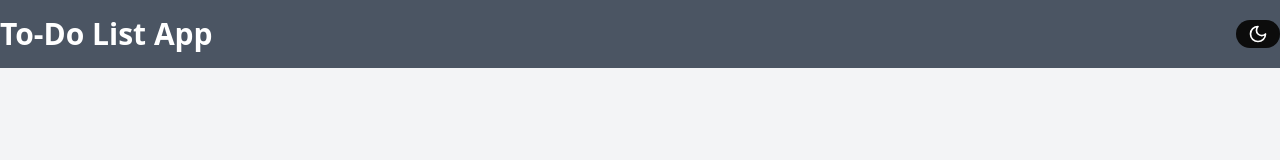
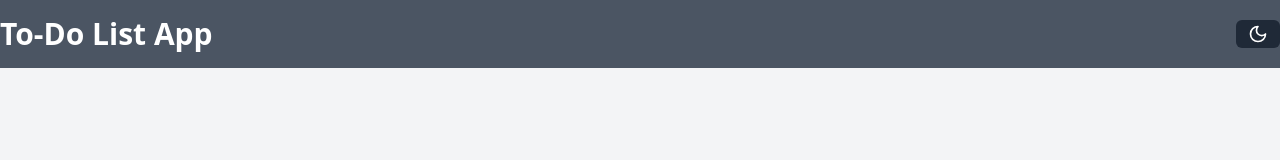
Before and after one commit to aryafrndk/my-todo-app, a React (Vite) app: page / in a window 1280 px wide. Shown: the top 160 px of the page. Built offline with nearby package versions, Linux system fonts and the light colour scheme.

Commit message:
Update Default Theme is Dark Mode

```diff
--- a/src/components/Header.jsx
+++ b/src/components/Header.jsx
@@ -1,9 +1,16 @@
-// Header.jsx
 import React, { useEffect, useState } from 'react';
-import { Sun, Moon } from 'lucide-react'; // Import icons
+import { Sun, Moon } from 'lucide-react';
 
 const Header = () => {
-  const [isDarkMode, setIsDarkMode] = useState(false);
+  const [isDarkMode, setIsDarkMode] = useState(() => {
+    // Periksa preferensi dark mode dari localStorage
+    const savedMode = localStorage.getItem('darkMode');
+    if (savedMode !== null) {
+      return JSON.parse(savedMode);
+    }
+    // Jika tidak ada preferensi tersimpan, periksa preferensi sistem
+    return window.matchMedia && window.matchMedia('(prefers-color-scheme: dark)').matches;
+  });
 
   useEffect(() => {
     const body = document.body;
@@ -12,6 +19,8 @@ const Header = () => {
     } else {
       body.classList.remove('dark');
     }
+    // Simpan preferensi dark mode di localStorage
+    localStorage.setItem('darkMode', JSON.stringify(isDarkMode));
   }, [isDarkMode]);
 
   const toggleDarkMode = () => {
@@ -19,11 +28,11 @@ const Header = () => {
   };
 
   return (
-    <header className="bg-gray-600 text-white py-4 dark:bg-[#191919]">
+    <header className="bg-gray-600 text-white py-4 dark:bg-[#191919] ">
       <div className="container mx-auto flex justify-between items-center">
         <h1 className="text-3xl font-bold">To-Do List App</h1>
         <button
-          className="flex items-center px-3 py-1 rounded-full bg-[#0c0c0c] dark:bg-white dark:text-black hover:bg-gray-700 focus:outline-none"
+          className="px-3 py-1 rounded-md bg-gray-800 text-white hover:bg-gray-700 focus:outline-none"
           onClick={toggleDarkMode}
         >
           {isDarkMode ? <Sun className="w-5 h-5" /> : <Moon className="w-5 h-5" />}
```
